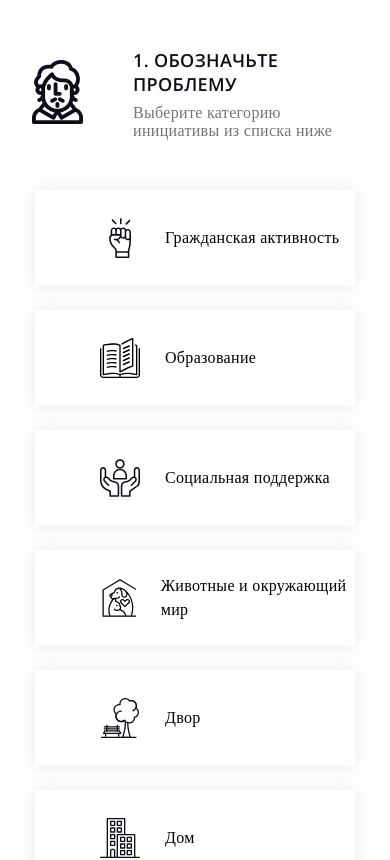
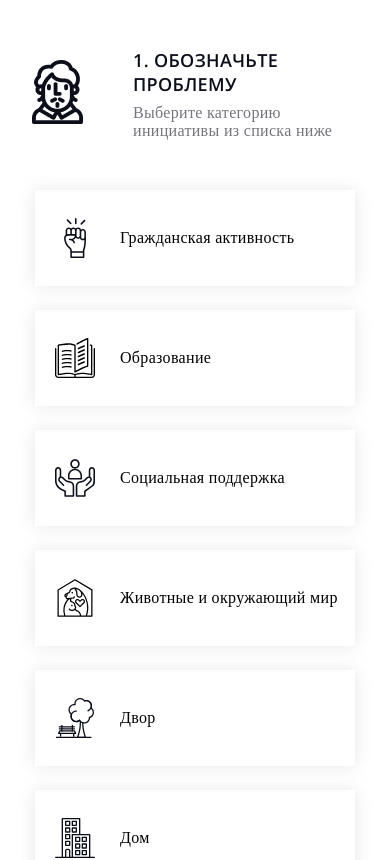
Before and after one commit to Greg-One/Hackathon-2025-React, a React (Create React App) app: page /category in a window 390 px wide. Shown: the top 860 px of the page. Built offline with nearby package versions, Linux system fonts and the light colour scheme; a web font is replaced by a local one.

Commit message:
fix: change card-image margin for lowres

```diff
--- a/src/blocks/categories/__card-image/categories__card-image.css
+++ b/src/blocks/categories/__card-image/categories__card-image.css
@@ -3,3 +3,9 @@
   width: 40px;
   margin-left: 45px;
 }
+
+@media screen and (max-width: 510px) and (min-width: 320px) {
+  .categories__card-image {
+    margin-left: 0;
+  }
+}
```
